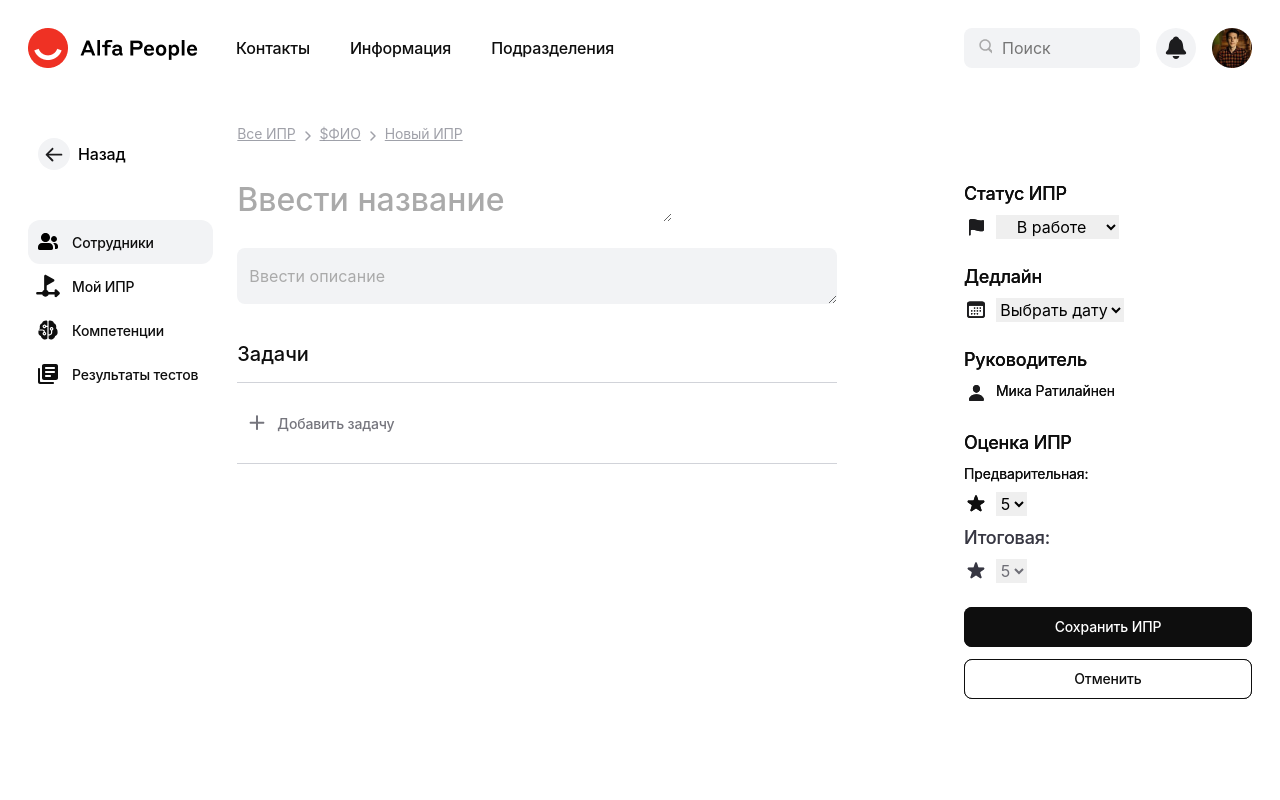
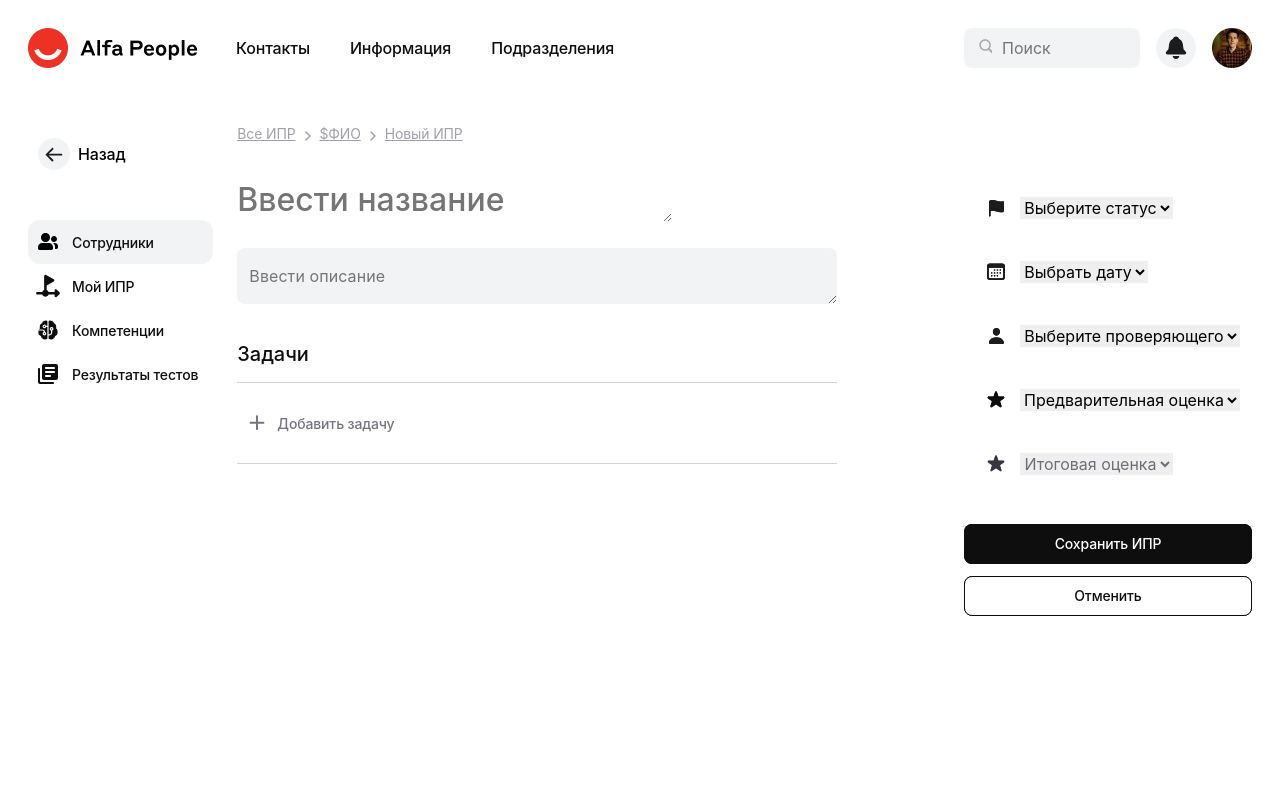
Before and after one commit to hackathon-Alfa-Team-2/alpha-bank-app, a React (Vite) app: page /list-of-workers/worker/indidvidual-plan in a window 1280 px wide. Shown: the top 800 px of the page. Built offline with nearby package versions, Linux system fonts and the light colour scheme.

Commit message:
fix: select

```diff
--- a/src/components/Buttons/Buttons.css
+++ b/src/components/Buttons/Buttons.css
@@ -3,6 +3,7 @@
   flex-direction: column;
   align-items: flex-start;
   gap: 12px;
+  margin-top: 24px;
 }
 
 .buttons__button {
--- a/src/components/Comments/Comments.css
+++ b/src/components/Comments/Comments.css
@@ -27,7 +27,7 @@
   border-radius: 96px;
 }
 
-.comments__container-text {
+.comments__container-wrapper {
   display: flex;
   flex-direction: column;
   align-items: flex-start;
@@ -35,12 +35,25 @@
   width: 100%;
 }
 
+.comments__container-text {
+  display: flex;
+}
+
 .comments__name {
-  margin: 0;
+  margin: 0 12px 0 0;
   color: #0e0e0e;
   font-size: 16px;
   font-weight: 500;
   letter-spacing: -0.16px;
+}
+
+.comments__time {
+  margin: 0;
+  color: #AAA;
+  font-size: 14px;
+  font-weight: 400;
+  line-height: 20px;
+  letter-spacing: -0.14px;
 }
 
 .comments__input {
--- a/src/components/Comments/Comments.tsx
+++ b/src/components/Comments/Comments.tsx
@@ -11,8 +11,12 @@ export default function Comments() {
           className='comments__avatar'
           alt='Иконка аватара'
         />
-        <div className='comments__container-text'>
-          <p className='comments__name'>Мика Ратилайнен</p>
+        <div className='comments__container-wrapper'>
+          <div className='comments__container-text'>
+            <p className='comments__name'>Иванов Пётр</p>
+            <p className='comments__time'>3 часа назад</p>
+          </div>
+
           <input
             type='text'
             className='comments__input'
--- a/src/components/Main/ListWorkers/ListWorkers.tsx
+++ b/src/components/Main/ListWorkers/ListWorkers.tsx
@@ -30,12 +30,15 @@ export default function ListWorkers() {
         />
       </div>
       <div className='listWorkers__container-checkbox'>
-        <select id='status' className='listWorkers__checkbox'>
+        <select
+          defaultValue='status'
+          id='status'
+          className='listWorkers__checkbox'
+        >
           <option
             disabled
-            selected
             hidden
-            defaultValue='status'
+            value='status'
             className='listWorkers__option'
           >
             Статус
--- a/src/components/StatusPlan/StatusPlan.css
+++ b/src/components/StatusPlan/StatusPlan.css
@@ -7,25 +7,23 @@
   width: 100%;
   display: inline-flex;
   flex-direction: column;
-  gap: 24px;
+  gap: 8px;
 }
 
 .statusPlan__container-select {
-  margin-top: 8px;
   display: flex;
-}
-
-.statusPlan__label {
-  color: #0e0e0e;
-  font-size: 18px;
-  font-weight: 500;
-  letter-spacing: -0.18px;
+  min-height: 40px;
+  padding: 8px 20px;
+  align-items: center;
 }
 
 .statusPlan__img {
   width: 24px;
   height: 24px;
-  margin-right: 8px;
+  margin-right: 12px;
+  display: flex;
+  align-items: center;
+  justify-content: center;
 }
 
 .statusPlan__select {
@@ -43,15 +41,6 @@
   border-radius: 4px;
 }
 
-.statusPlan__text {
-  margin: 0;
-  color: #0e0e0e;
-  font-size: 14px;
-  font-weight: 400;
-  line-height: 20px;
-  letter-spacing: -0.14px;
-}
-
 .statusPlan__container {
   margin-top: 8px;
 }
@@ -60,10 +49,6 @@
   margin-top: 8px;
 }
 
-.statusPlan__label_color_gray {
-  color: #0404138c;
-}
-
 .statusPlan__select_color_gray {
   color: #0404138c;
 }
--- a/src/components/StatusPlan/StatusPlan.tsx
+++ b/src/components/StatusPlan/StatusPlan.tsx
@@ -10,12 +10,21 @@ export default function StatusPlan() {
   return (
     <div className='statusPlan'>
       <div>
-        <label htmlFor='status' className='statusPlan__label'>
-          Статус ИПР
-        </label>
         <div className='statusPlan__container-select'>
           <img src={Flag} className='statusPlan__img' alt='иконка флага' />
-          <select id='status' className='statusPlan__select'>
+          <select
+            id='status'
+            defaultValue='select-status'
+            className='statusPlan__select'
+          >
+            <option
+              disabled
+              hidden
+              value='select-status'
+              className='statusPlan__option statusPlan__option_type_work'
+            >
+              Выберите статус
+            </option>
             <option
               value='В работе'
               className='statusPlan__option statusPlan__option_type_work'
@@ -43,11 +52,7 @@ export default function StatusPlan() {
           </select>
         </div>
       </div>
-
       <div>
-        <label htmlFor='status' className='statusPlan__label'>
-          Дедлайн
-        </label>
         <div className='statusPlan__container-select'>
           <img
             src={Calendar}
@@ -61,27 +66,44 @@ export default function StatusPlan() {
           </select>
         </div>
       </div>
-
-      <div>
-        <label htmlFor='status' className='statusPlan__label'>
-          Руководитель
-        </label>
       <div className='statusPlan__container-select'>
         <img src={Person} className='statusPlan__img' alt='иконка силуета' />
-          <h3 className='statusPlan__text'>Мика Ратилайнен</h3>
+        <select
+          id='status'
+          defaultValue='choise-boss'
+          className='statusPlan__select'
+        >
+          <option
+            disabled
+            hidden
+            value='choise-boss'
+            className='statusPlan__option statusPlan__option_type_work'
+          >
+            Выберите проверяющего
+          </option>
+          <option
+            value='В работе'
+            className='statusPlan__option statusPlan__option_type_work'
+          >
+            Мика Ратилайнен
+          </option>
+        </select>
       </div>
-      </div>
-
-      <div>
-        <label htmlFor='status' className='statusPlan__label'>
-          Оценка ИПР
-        </label>
-        <p className='statusPlan__text statusPlan__text_type_margin'>
-          Предварительная:
-        </p>
       <div className='statusPlan__container-select'>
         <img src={Star} className='statusPlan__img' alt='иконка звезды' />
-          <select id='calendar' className='statusPlan__select'>
+        <select
+          id='calendar'
+          defaultValue='previous-mark'
+          className='statusPlan__select'
+        >
+          <option
+            disabled
+            hidden
+            value='previous-mark'
+            className='statusPlan__option'
+          >
+            Предварительная оценка
+          </option>
           <option value='5' className='statusPlan__option'>
             5
           </option>
@@ -99,23 +121,21 @@ export default function StatusPlan() {
           </option>
         </select>
       </div>{' '}
-        <div className='statusPlan__container'>
-          <label
-            htmlFor='status'
-            className='statusPlan__label statusPlan__label_color_gray'
-          >
-            Итоговая:
-          </label>
       <div className='statusPlan__container-select'>
-            <img
-              src={StarGray}
-              className='statusPlan__img'
-              alt='иконка звезды'
-            />
+        <img src={StarGray} className='statusPlan__img' alt='иконка звезды' />
         <select
+          defaultValue='finish-mark'
           id='calendar'
           className='statusPlan__select statusPlan__select_color_gray'
         >
+          <option
+            disabled
+            hidden
+            value='finish-mark'
+            className='statusPlan__option'
+          >
+            Итоговая оценка
+          </option>
           <option value='5' className='statusPlan__option'>
             5
           </option>
@@ -133,8 +153,6 @@ export default function StatusPlan() {
           </option>
         </select>
       </div>
-        </div>
-      </div>
       <Buttons />
     </div>
   )
--- a/src/components/StatusTask/StatusTask.css
+++ b/src/components/StatusTask/StatusTask.css
@@ -5,26 +5,22 @@
   top: 84px;
   max-width: 288px;
   width: 100%;
-}
-
-.statusTask__container {
-  margin-bottom: 24px;
+  display: flex;
+  display: inline-flex;
+  flex-direction: column;
+  gap: 12px;
 }
 
 .statusTask__container:last-child {
   margin-bottom: 0;
 }
 
-.statusTask__label {
-  color: #0e0e0e;
-  font-size: 18px;
-  font-weight: 500;
-  letter-spacing: -0.18px;
-}
-
 .statusTask__container-select {
-  margin-top: 8px;
   display: flex;
+  height: 40px;
+  padding: 8px 20px 8px 8px;
+  align-items: center;
+  gap: 8px;
 }
 
 .statusTask__img {
--- a/src/components/StatusTask/StatusTask.tsx
+++ b/src/components/StatusTask/StatusTask.tsx
@@ -6,13 +6,22 @@ import Buttons from '../Buttons/Buttons'
 export default function StatusTask() {
   return (
     <div className='statusTask'>
-      <div className='statusTask__container'>
-        <label htmlFor='status' className='statusTask__label'>
-          Статус задачи
-        </label>
+      <div>
         <div className='statusTask__container-select'>
           <img src={Flag} className='statusTask__img' alt='иконка флага' />
-          <select id='status' className='statusTask__select'>
+          <select
+            defaultValue='in-work'
+            id='status'
+            className='statusTask__select'
+          >
+            <option
+              disabled
+              hidden
+              value='in-work'
+              className='statusTask__option'
+            >
+              Выберите статус
+            </option>
             <option value='В работе' className='statusTask__option'>
               В работе
             </option>
@@ -30,9 +39,6 @@ export default function StatusTask() {
       </div>
 
       <div className='statusTask__container'>
-        <label htmlFor='status' className='statusPlan__label'>
-          Дедлайн
-        </label>
         <div className='statusTask__container-select'>
           <img
             src={Calendar}
@@ -41,7 +47,7 @@ export default function StatusTask() {
           />
           <select id='calendar' className='statusTask__select'>
             <option value='В работе' className='statusTask__option'>
-              Выбрать дату
+              Выберите дедлайн
             </option>
           </select>
         </div>
--- a/src/components/TextAreaPlan/TextAreaPlan.tsx
+++ b/src/components/TextAreaPlan/TextAreaPlan.tsx
@@ -1,22 +1,28 @@
+import { useState } from 'react'
 import './TextAreaPlan.css'
 
 export default function TextAreaPlan() {
+  const [title, setTitle] = useState('')
+  const [task, setTask] = useState('')
+
   return (
     <div className='textAreaPlan'>
       <textarea
         name='textAreaPlan__title'
         id='textAreaPlan__title'
         className='textAreaPlan__title'
-      >
-        Ввести название
-      </textarea>
+        value={title}
+        onChange={(e) => setTitle(e.target.value)}
+        placeholder='Ввести название'
+      />
       <textarea
         name='textAreaPlan__task'
         id='textAreaPlan__task'
         className='textAreaPlan__task'
-      >
-        Ввести описание
-      </textarea>
+        value={task}
+        onChange={(e) => setTask(e.target.value)}
+        placeholder='Ввести описание'
+      />
     </div>
   )
 }
```
Lines whose indentation alone changed are shown as unchanged.
